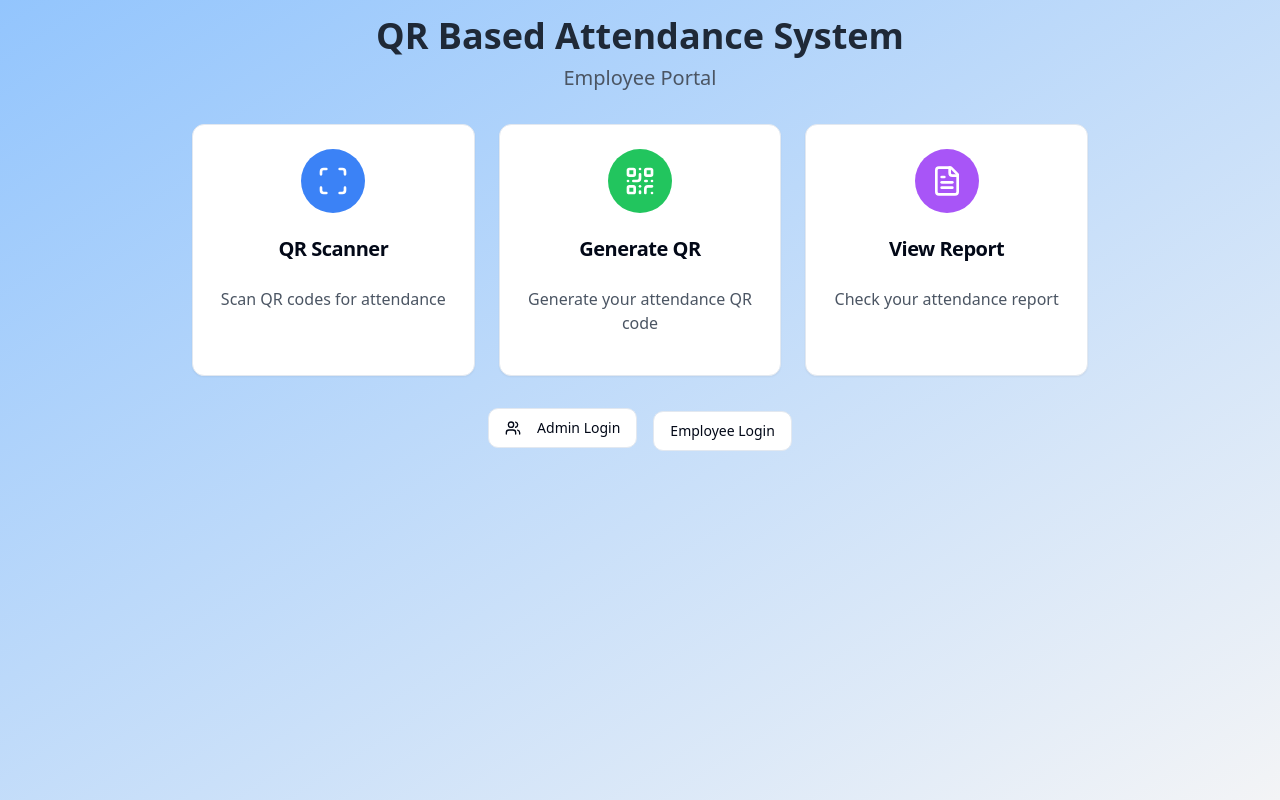
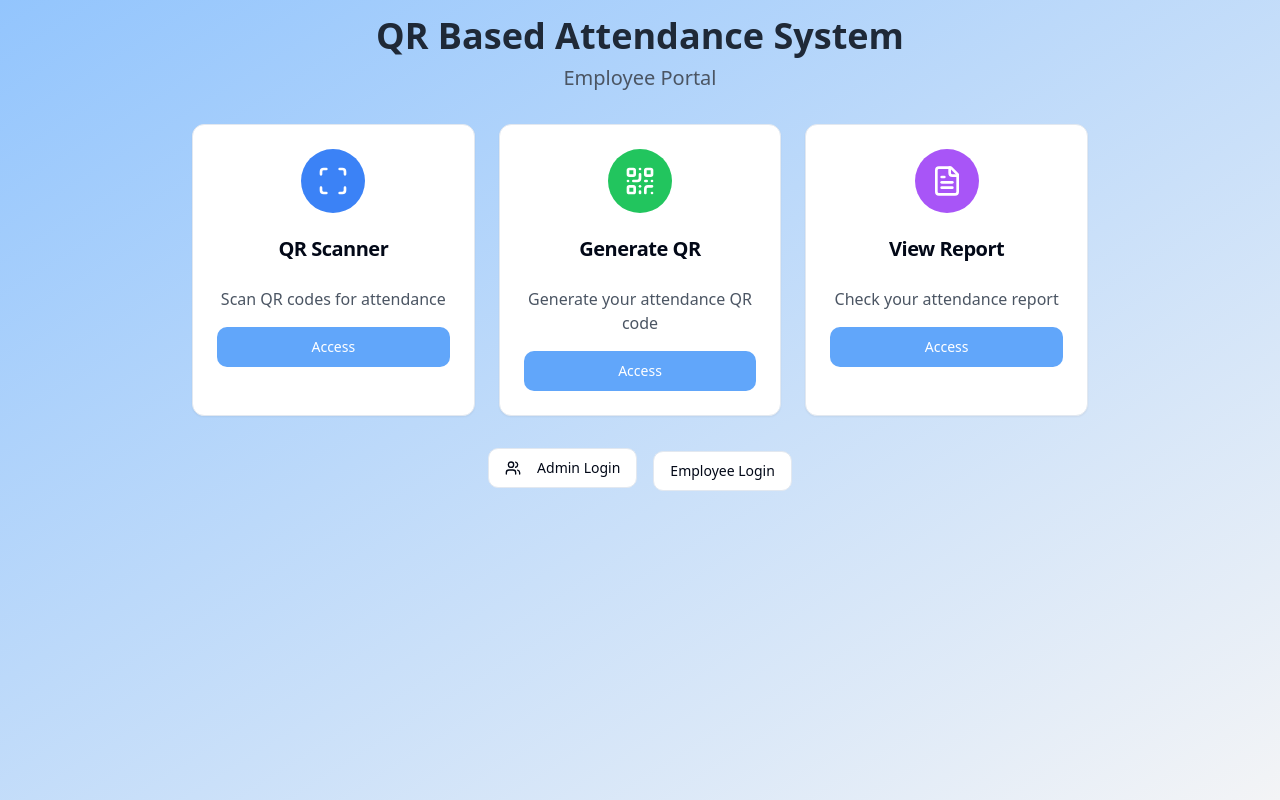
Before and after one commit to syoo1504/project-mirror-genesis, a React (Vite) app: page /scanner in a window 1280 px wide. Built offline with nearby package versions, Linux system fonts and the light colour scheme.

Commit message:
Reverted to commit 36559a594a9a7e4f83f493c146cce4dda4ebb5e3

```diff
--- a/src/pages/EmployeePortal.tsx
+++ b/src/pages/EmployeePortal.tsx
@@ -42,7 +42,9 @@ const EmployeePortal = () => {
               </CardHeader>
               <CardContent className="text-center">
                 <p className="text-gray-600 mb-4">{item.description}</p>
-
+                <Button className="w-full">
+                  Access
+                </Button>
               </CardContent>
             </Card>)}
         </div>
```
